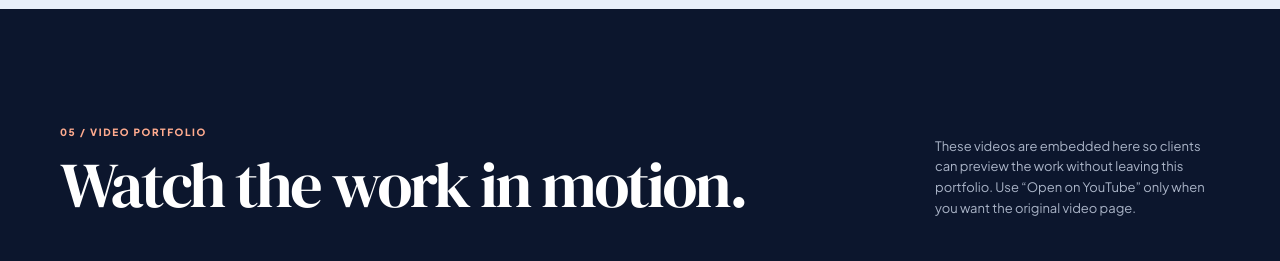
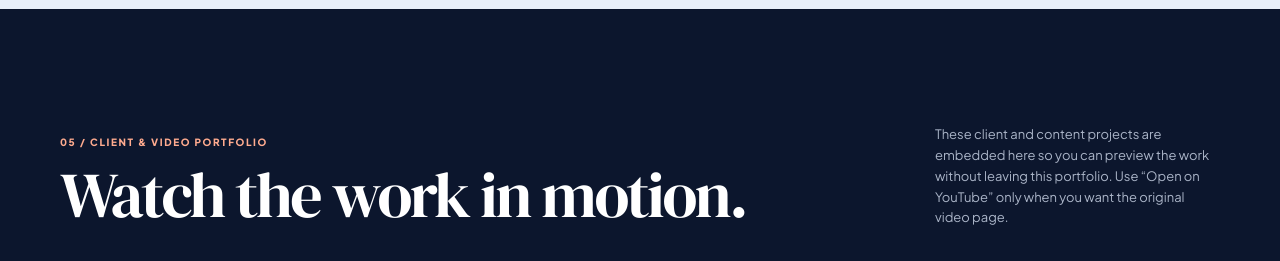
Before and after one commit to shariqak89-cell/shariqa-portfolio, a plain HTML site: page index.html in a window 1280 px wide. Shown: the part 4260-4521 px from the top of the page. Drawn offline with Linux system fonts and the light colour scheme.

Commit message:
Clarify client and video portfolio section

```diff
--- a/index.html
+++ b/index.html
@@ -73,7 +73,7 @@
 
     <section class="section about-section" id="about"><div class="wrap about-grid"><div class="about-photo reveal"><div class="photo-inner"><span class="photo-caption">LEARN / BUILD / SHARE</span><div class="photo-letter">S</div><div class="photo-orbit"></div><span class="photo-sign">Shariqa<br><small>Digital creator</small></span></div></div><div class="about-copy reveal delay-1"><div class="section-tag">04 / About Shariqa</div><h2>A curious learner who loves turning knowledge into something useful.</h2><p>My name is Shariqa. I am a Class 10 student, a founder member of DigiSparkX and the creator of its website. Since 2024, I have been learning with the guidance of my mentor, Mohammed Javed Sir, and building real digital projects from a young age.</p><p>My strongest interests are website development, visual design, video creation, AI workflows and practical digital problem-solving. I enjoy combining creativity, logic and technology to make work that is useful for students, creators and businesses.</p><div class="quote-card"><span>“</span><p>I am still learning, still building and still growing — but I am never afraid to start from zero.</p></div><a class="text-link" href="https://www.digisparkx.com/about/" target="_blank" rel="noreferrer">Read my creator profile on DigiSparkX <span>↗</span></a></div></div></section>
 
-    <section class="section video-section" id="videos"><div class="wrap"><div class="section-heading reveal"><div><div class="section-tag">05 / Video portfolio</div><h2>Watch the work in motion.</h2></div><p>These videos are embedded here so clients can preview the work without leaving this portfolio. Use “Open on YouTube” only when you want the original video page.</p></div><div class="video-grid">
+    <section class="section video-section" id="videos"><div class="wrap"><div class="section-heading reveal"><div><div class="section-tag">05 / Client & video portfolio</div><h2>Watch the work in motion.</h2></div><p>These client and content projects are embedded here so you can preview the work without leaving this portfolio. Use “Open on YouTube” only when you want the original video page.</p></div><div class="video-grid">
       <article class="video-card reveal"><div class="video-frame"><iframe loading="lazy" src="https://www.youtube.com/embed/U8LnAbdcVoE?rel=0" title="Badshah Ka Safar — AI Cinematic Film" allow="accelerometer; autoplay; clipboard-write; encrypted-media; gyroscope; picture-in-picture; web-share" allowfullscreen></iframe></div><div class="video-info"><span>AI cinematic film</span><h3>Badshah Ka Safar</h3><a href="https://youtu.be/U8LnAbdcVoE" target="_blank" rel="noreferrer">Open on YouTube ↗</a></div></article>
       <article class="video-card reveal delay-1"><div class="video-frame"><iframe loading="lazy" src="https://www.youtube.com/embed/J_UGEsuOMYY?rel=0" title="Arabpati Aur Aap Mein Sirf Ek Soch Ka Farq Hai" allow="accelerometer; autoplay; clipboard-write; encrypted-media; gyroscope; picture-in-picture; web-share" allowfullscreen></iframe></div><div class="video-info"><span>Motivational story</span><h3>Arabpati Aur Aap</h3><a href="https://youtu.be/J_UGEsuOMYY" target="_blank" rel="noreferrer">Open on YouTube ↗</a></div></article>
       <article class="video-card reveal"><div class="video-frame"><iframe loading="lazy" src="https://www.youtube.com/embed/DhkUFEMsfbg?rel=0" title="AI Masterclass 2026" allow="accelerometer; autoplay; clipboard-write; encrypted-media; gyroscope; picture-in-picture; web-share" allowfullscreen></iframe></div><div class="video-info"><span>Educational video</span><h3>AI Masterclass 2026</h3><a href="https://youtu.be/DhkUFEMsfbg" target="_blank" rel="noreferrer">Open on YouTube ↗</a></div></article>
```
